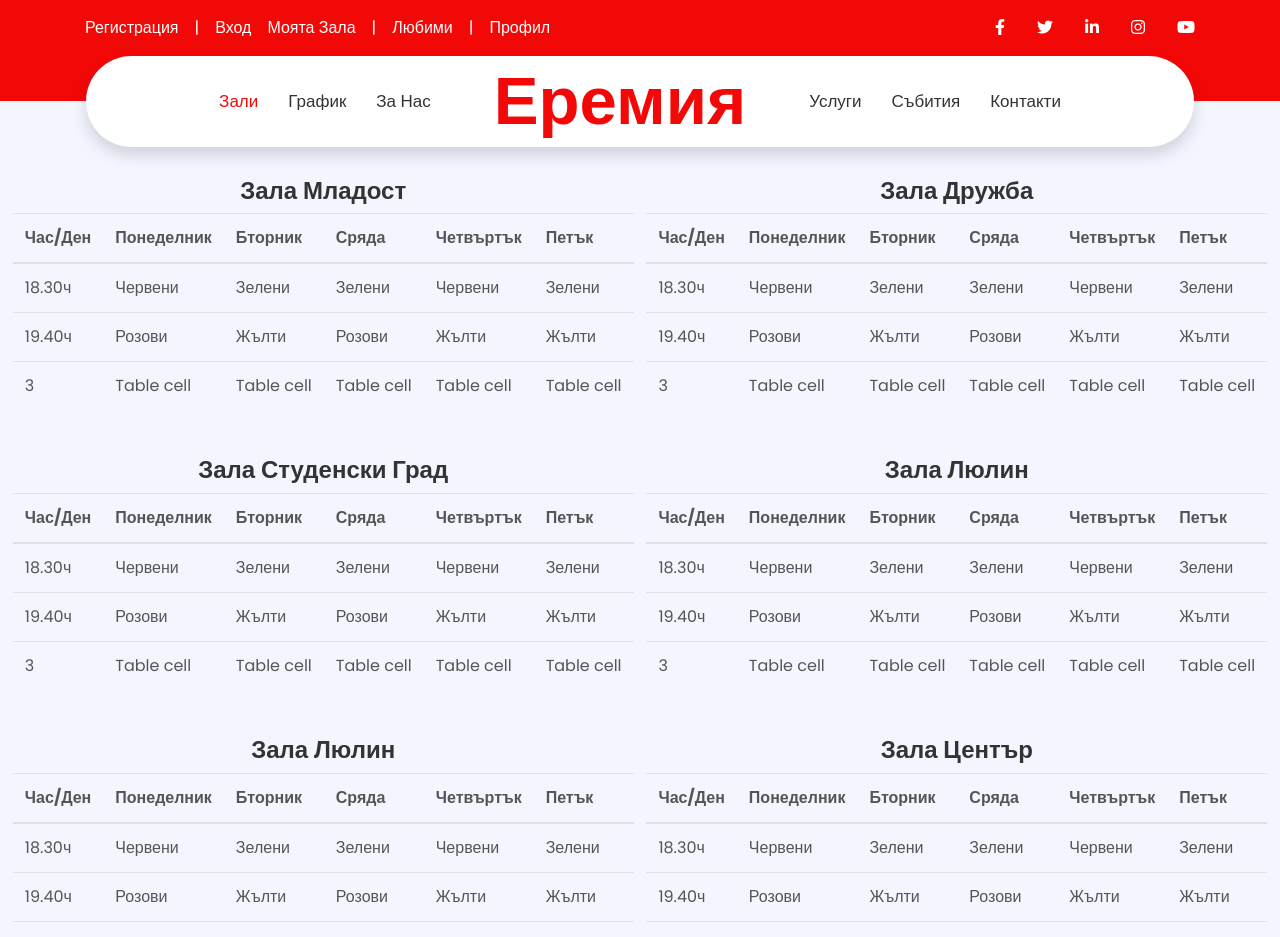
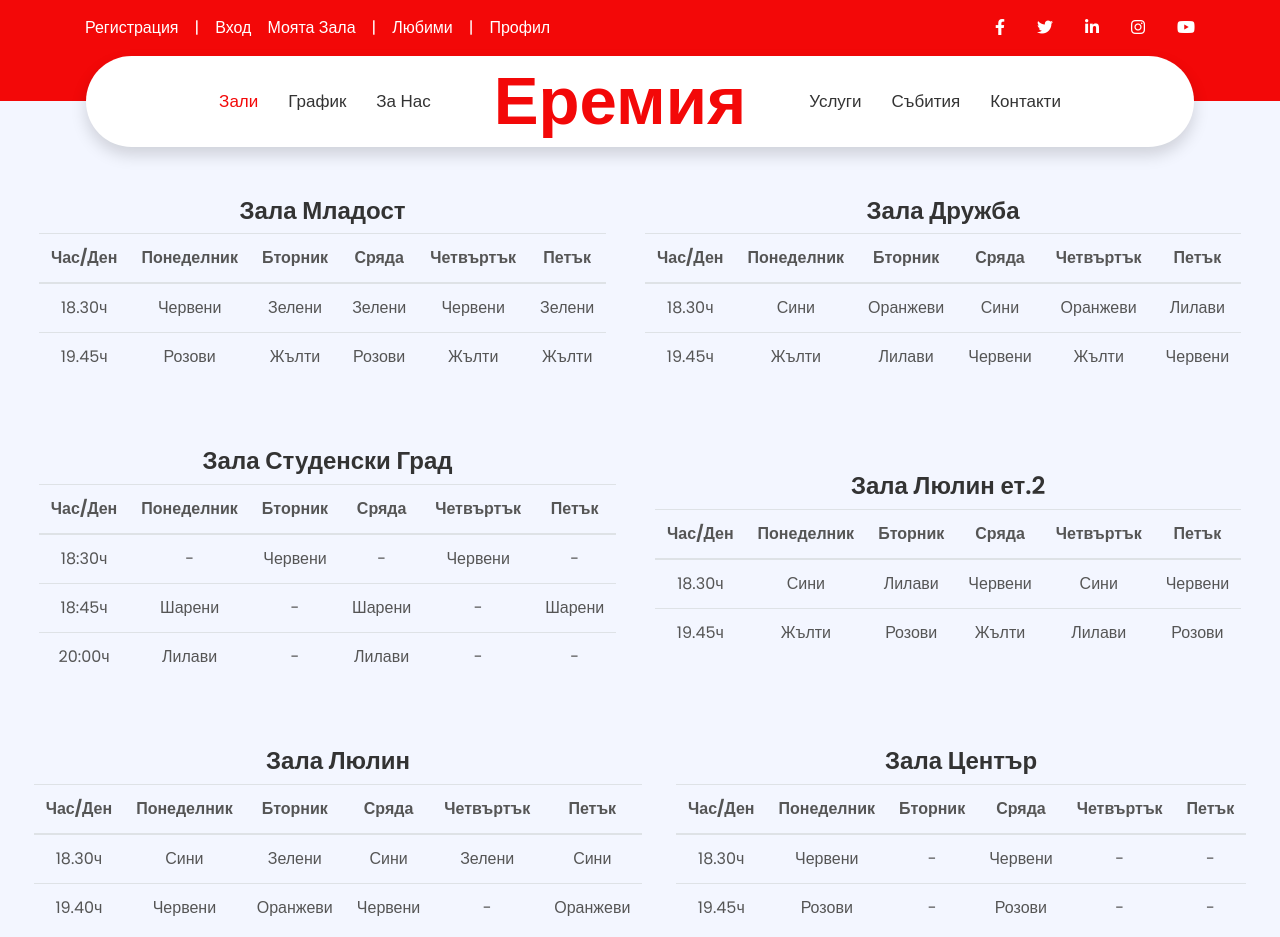
Before and after one commit to Virginia1188/Eremia, a React (Vite) app in the folder client/: page /schedule in a window 1280 px wide. Shown: the top 937 px of the page. Built offline with nearby package versions, Linux system fonts and the light colour scheme; a small style sheet from the web is missing.

Commit message:
Update content

```diff
--- a/client/src/components/Schedule/Schedule.jsx
+++ b/client/src/components/Schedule/Schedule.jsx
@@ -6,7 +6,7 @@ export default function Schedule() {
         <div className={styles.schedule}>
             <div>
                 <h4 className={styles.title}>Зала Младост</h4>
-                <Table responsive="sm" className={styles.table}>
+                <Table responsive="sm" >
                     <thead>
                         <tr>
                             <th>Час/Ден</th>
@@ -28,7 +28,7 @@ export default function Schedule() {
 
                         </tr>
                         <tr>
-                            <td>19.40ч</td>
+                            <td>19.45ч</td>
                             <td>Розови</td>
                             <td>Жълти</td>
                             <td>Розови</td>
@@ -36,15 +36,7 @@ export default function Schedule() {
                             <td>Жълти</td>
 
                         </tr>
-                        <tr>
-                            <td>3</td>
-                            <td>Table cell</td>
-                            <td>Table cell</td>
-                            <td>Table cell</td>
-                            <td>Table cell</td>
-                            <td>Table cell</td>
 
-                        </tr>
                     </tbody>
                 </Table>
             </div>
@@ -64,29 +56,20 @@ export default function Schedule() {
                     <tbody>
                         <tr>
                             <td>18.30ч</td>
-                            <td>Червени</td>
-                            <td>Зелени</td>
-                            <td>Зелени</td>
-                            <td>Червени</td>
-                            <td>Зелени</td>
+                            <td>Сини</td>
+                            <td>Оранжеви</td>
+                            <td>Сини</td>
+                            <td>Оранжеви</td>
+                            <td>Лилави</td>
 
                         </tr>
                         <tr>
-                            <td>19.40ч</td>
-                            <td>Розови</td>
+                            <td>19.45ч</td>
                             <td>Жълти</td>
-                            <td>Розови</td>
+                            <td>Лилави</td>
+                            <td>Червени</td>
                             <td>Жълти</td>
-                            <td>Жълти</td>
-
-                        </tr>
-                        <tr>
-                            <td>3</td>
-                            <td>Table cell</td>
-                            <td>Table cell</td>
-                            <td>Table cell</td>
-                            <td>Table cell</td>
-                            <td>Table cell</td>
+                            <td>Червени</td>
 
                         </tr>
                     </tbody>
@@ -108,30 +91,30 @@ export default function Schedule() {
                     </thead>
                     <tbody>
                         <tr>
-                            <td>18.30ч</td>
+                            <td>18:30ч</td>
+                            <td>-</td>
                             <td>Червени</td>
-                            <td>Зелени</td>
-                            <td>Зелени</td>
+                            <td>-</td>
                             <td>Червени</td>
-                            <td>Зелени</td>
+                            <td>-</td>
 
                         </tr>
                         <tr>
-                            <td>19.40ч</td>
-                            <td>Розови</td>
-                            <td>Жълти</td>
-                            <td>Розови</td>
-                            <td>Жълти</td>
-                            <td>Жълти</td>
+                            <td>18:45ч</td>
+                            <td>Шарени</td>
+                            <td>-</td>
+                            <td>Шарени</td>
+                            <td>-</td>
+                            <td>Шарени</td>
 
                         </tr>
                         <tr>
-                            <td>3</td>
-                            <td>Table cell</td>
-                            <td>Table cell</td>
-                            <td>Table cell</td>
-                            <td>Table cell</td>
-                            <td>Table cell</td>
+                            <td>20:00ч</td>
+                            <td>Лилави</td>
+                            <td>-</td>
+                            <td>Лилави</td>
+                            <td>-</td>
+                            <td>-</td>
 
                         </tr>
                     </tbody>
@@ -139,7 +122,7 @@ export default function Schedule() {
             </div>
 
             <div>
-                <h4 className={styles.title}>Зала Люлин</h4>
+                <h4 className={styles.title}>Зала Люлин ет.2</h4>
                 <Table responsive="sm">
                     <thead>
                         <tr>
@@ -154,31 +137,23 @@ export default function Schedule() {
                     <tbody>
                         <tr>
                             <td>18.30ч</td>
+                            <td>Сини</td>
+                            <td>Лилави</td>
                             <td>Червени</td>
-                            <td>Зелени</td>
-                            <td>Зелени</td>
+                            <td>Сини</td>
                             <td>Червени</td>
-                            <td>Зелени</td>
 
                         </tr>
                         <tr>
-                            <td>19.40ч</td>
-                            <td>Розови</td>
+                            <td>19.45ч</td>
                             <td>Жълти</td>
                             <td>Розови</td>
                             <td>Жълти</td>
-                            <td>Жълти</td>
+                            <td>Лилави</td>
+                            <td>Розови</td>
 
                         </tr>
-                        <tr>
-                            <td>3</td>
-                            <td>Table cell</td>
-                            <td>Table cell</td>
-                            <td>Table cell</td>
-                            <td>Table cell</td>
-                            <td>Table cell</td>
 
-                        </tr>
                     </tbody>
                 </Table>
             </div>
@@ -198,31 +173,23 @@ export default function Schedule() {
                     <tbody>
                         <tr>
                             <td>18.30ч</td>
-                            <td>Червени</td>
+                            <td>Сини</td>
                             <td>Зелени</td>
+                            <td>Сини</td>
                             <td>Зелени</td>
-                            <td>Червени</td>
-                            <td>Зелени</td>
+                            <td>Сини</td>
 
                         </tr>
                         <tr>
                             <td>19.40ч</td>
-                            <td>Розови</td>
-                            <td>Жълти</td>
-                            <td>Розови</td>
-                            <td>Жълти</td>
-                            <td>Жълти</td>
+                            <td>Червени</td>
+                            <td>Оранжеви</td>
+                            <td>Червени</td>
+                            <td>-</td>
+                            <td>Оранжеви</td>
 
                         </tr>
-                        <tr>
-                            <td>3</td>
-                            <td>Table cell</td>
-                            <td>Table cell</td>
-                            <td>Table cell</td>
-                            <td>Table cell</td>
-                            <td>Table cell</td>
 
-                        </tr>
                     </tbody>
                 </Table>
             </div>
@@ -244,30 +211,22 @@ export default function Schedule() {
                         <tr>
                             <td>18.30ч</td>
                             <td>Червени</td>
-                            <td>Зелени</td>
-                            <td>Зелени</td>
+                            <td>-</td>
                             <td>Червени</td>
-                            <td>Зелени</td>
+                            <td>-</td>
+                            <td>-</td>
 
                         </tr>
                         <tr>
-                            <td>19.40ч</td>
+                            <td>19.45ч</td>
                             <td>Розови</td>
-                            <td>Жълти</td>
+                            <td>-</td>
                             <td>Розови</td>
-                            <td>Жълти</td>
-                            <td>Жълти</td>
+                            <td>-</td>
+                            <td>-</td>
 
                         </tr>
-                        <tr>
-                            <td>3</td>
-                            <td>Table cell</td>
-                            <td>Table cell</td>
-                            <td>Table cell</td>
-                            <td>Table cell</td>
-                            <td>Table cell</td>
 
-                        </tr>
                     </tbody>
                 </Table>
             </div>
--- a/client/src/components/Schedule/Schedule.module.css
+++ b/client/src/components/Schedule/Schedule.module.css
@@ -4,7 +4,7 @@
 }
 
 .title:first-child{
-    margin-top: 30px;
+    margin-top: 50px;
 }
 
 .schedule {
@@ -14,9 +14,6 @@
     align-items: center;
     flex-wrap: wrap;
     justify-content: space-evenly;
+    text-align: center;
 
 }
-
-.table {
-    /* align-items: center; */
-}
```
